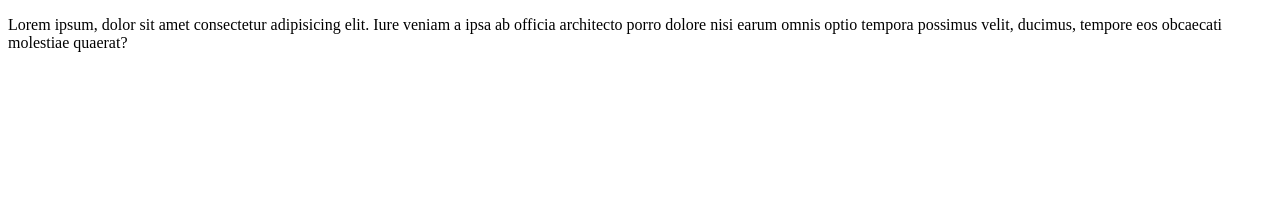
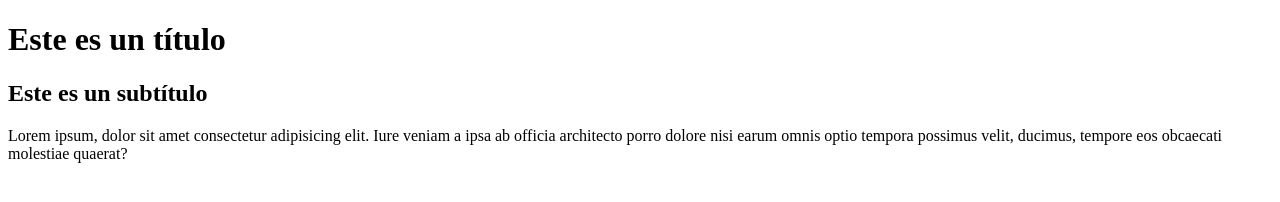
Before and after one commit to kmacedo0409/Proyect-card, a plain HTML site: page cambio.html in a window 1280 px wide. Drawn offline with Linux system fonts and the light colour scheme.

Commit message:
agregue h1 y h2

```diff
--- a/cambio.html
+++ b/cambio.html
@@ -7,6 +7,8 @@
     <title>Cambios</title>
 </head>
 <body>
+    <h1>Este es un título</h1>
+    <h2>Este es un subtítulo</h2>
     <p>Lorem ipsum, dolor sit amet consectetur adipisicing elit. Iure veniam a ipsa ab officia architecto porro dolore nisi earum omnis optio tempora possimus velit, ducimus, tempore eos obcaecati molestiae quaerat?</p>
 </body>
 </html>
```
